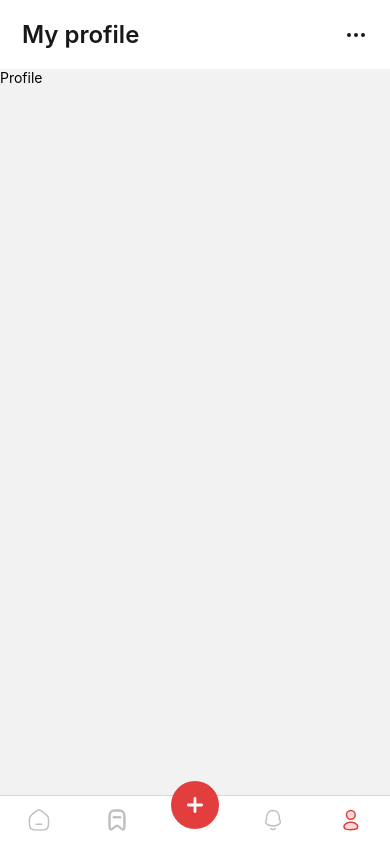
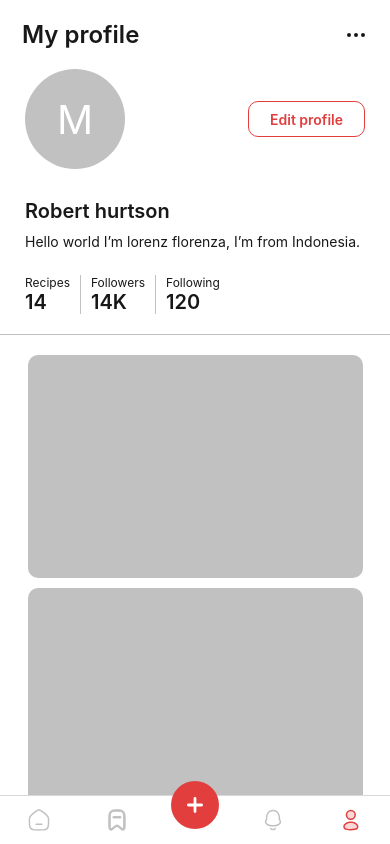
Before and after one commit to Max-Hirning/Rivegs-mobile, a React Native app: screen /profile in a window 390 px wide. Built offline with nearby package versions, Linux system fonts and the light colour scheme.

Commit message:
Added profile page UI

```diff
--- /dev/null
+++ b/src/UI/AvatarUI.tsx
@@ -0,0 +1,34 @@
+import {TextUI} from "./TextUI";
+import {Neutral} from "../config/themes";
+import React, {ReactElement} from "react";
+import {StyleSheet, View} from "react-native";
+
+interface IProps {
+  login: string;
+}
+
+export function AvatarUI({login}: IProps): ReactElement {
+  return (
+    <View style={styles.avatar}>
+      <TextUI
+        variant="h2"
+        style={styles.label}
+      >{login[0].toUpperCase()}</TextUI>
+    </View>
+  );
+}
+
+const styles = StyleSheet.create({
+  avatar: {
+    width: 100,
+    height: 100,
+    display: "flex",
+    borderRadius: 100,
+    alignItems: "center",
+    justifyContent: "center",
+    backgroundColor: Neutral.Neutral30,
+  },
+  label: {
+    color: Neutral.Neutral0,
+  },
+});
--- a/src/UI/ButtonUI.tsx
+++ b/src/UI/ButtonUI.tsx
@@ -1,23 +1,24 @@
 import {TextUI} from "./TextUI";
 import {Neutral, Primary} from "../config/themes";
 import React, {ReactElement, ReactNode} from "react";
-import {StyleSheet, ButtonProps, TouchableOpacity} from "react-native";
+import {StyleSheet, ButtonProps, TouchableOpacity, ViewStyle} from "react-native";
 
 interface IProps extends ButtonProps {
   title: string;
+  style?: ViewStyle;
   leftIcon?: ReactNode;
   rightIcon?: ReactNode;
   size: "large"|"small";
   variant: "primary"|"secondary"|"text";
 }
 
-export function ButtonUI({title, size, onPress, leftIcon, variant, rightIcon, disabled, ...props}: IProps): ReactElement {
+export function ButtonUI({title, size, style, onPress, leftIcon, variant, rightIcon, disabled, ...props}: IProps): ReactElement {
   return (
     <TouchableOpacity
       {...props}
       onPress={onPress}
       disabled={disabled}
-      style={[stylesButton.button, (disabled ? stylesDisabledButton[variant] : stylesButton[variant]), stylesButton[size]]}
+      style={[stylesButton.button, (disabled ? stylesDisabledButton[variant] : stylesButton[variant]), stylesButton[size], style]}
     >
       {leftIcon && leftIcon}
       <TextUI
--- a/src/UI/TextUI.tsx
+++ b/src/UI/TextUI.tsx
@@ -20,7 +20,7 @@ export function TextUI({children, style, isBold, variant, ...props}: IProps): Re
   return (
     <Text
       {...props}
-      style={[styles[variant], boldStyles(), style, styles.default]}
+      style={[styles[variant], boldStyles(), styles.default, style]}
     >{children}</Text>
   );
 }
--- a/src/pages/profile/index.tsx
+++ b/src/pages/profile/index.tsx
@@ -1,8 +1,125 @@
-import {Text} from "react-native";
+import {TextUI} from "../../UI/TextUI";
 import React, {ReactElement} from "react";
+import {ButtonUI} from "../../UI/ButtonUI";
+import {AvatarUI} from "../../UI/AvatarUI";
+import {Neutral} from "../../config/themes";
+import {FlatList, StyleSheet, View} from "react-native";
+
+const ListDivider = (): ReactElement => <View style={styles.listDivider} />;
 
 export default function Page(): ReactElement {
   return (
-    <Text>Profile</Text>
+    <View style={styles.container}>
+      <View style={styles.userInfo}>
+        <View style={styles.userAvatarContainer}>
+          <AvatarUI
+            login="Max"
+          />
+          <ButtonUI
+            size="small"
+            variant="secondary"
+            title="Edit profile"
+            style={styles.button}
+          />
+        </View>
+        <TextUI
+          variant="h5"
+          isBold={true}
+        >Robert hurtson</TextUI>
+        <TextUI
+          variant="label"
+          style={styles.description}
+        >Hello world I’m lorenz florenza, I’m from Indonesia.</TextUI>
+        <View style={styles.info}>
+          <View>
+            <TextUI variant="small">Recipes</TextUI>
+            <TextUI
+              variant="h5"
+              isBold={true}
+            >14</TextUI>
+          </View>
+          <View style={styles.verticalDivider}/>
+          <View>
+            <TextUI variant="small">Followers</TextUI>
+            <TextUI
+              variant="h5"
+              isBold={true}
+            >14K</TextUI>
+          </View>
+          <View style={styles.verticalDivider}/>
+          <View>
+            <TextUI variant="small">Following</TextUI>
+            <TextUI
+              variant="h5"
+              isBold={true}
+            >120</TextUI>
+          </View>
+        </View>
+      </View>
+      <View style={styles.horizontalDivider}/>
+      <FlatList
+        data={[1,2,3,4,5,6,7,8,9,10]}
+        contentContainerStyle={styles.list}
+        ItemSeparatorComponent={ListDivider}
+        keyExtractor={(item): string => item.toString()}
+        renderItem={({item}: {item: number}): ReactElement => <View style={styles.recipeCard} />}
+      />
+    </View>
   );
 }
+
+const styles = StyleSheet.create({
+  container: {
+    flex: 1,
+    backgroundColor: Neutral.Neutral0,
+  },
+  userInfo: {
+    width: "100%",
+    paddingHorizontal: 25,
+  },
+  userAvatarContainer: {
+    maxWidth: 375,
+    display: "flex",
+    marginBottom: 30,
+    flexDirection: "row",
+    alignItems: "center",
+    justifyContent: "space-between",
+  },
+  button: {
+    height: 36,
+    width: 107,
+  },
+  description: {
+    marginTop: 10,
+  },
+  info: {
+    marginTop: 25,
+    display: "flex",
+    flexDirection: "row",
+  },
+  verticalDivider: {
+    width: 1,
+    height: "100%",
+    marginHorizontal: 10,
+    backgroundColor: Neutral.Neutral30,
+  },
+  horizontalDivider: {
+    height: 1,
+    width: "100%",
+    marginVertical: 20,
+    backgroundColor: Neutral.Neutral30,
+  },
+  list: {
+    paddingBottom: 20,
+    alignItems: "center",
+  },
+  listDivider: {
+    marginVertical: 5,
+  },
+  recipeCard: {
+    width: 335,
+    height: 223,
+    borderRadius: 10,
+    backgroundColor: Neutral.Neutral30,
+  },
+});
```
Also changed, not shown: src/components/wrappers/pageScroll.tsx (added, +26 -0 lines).
